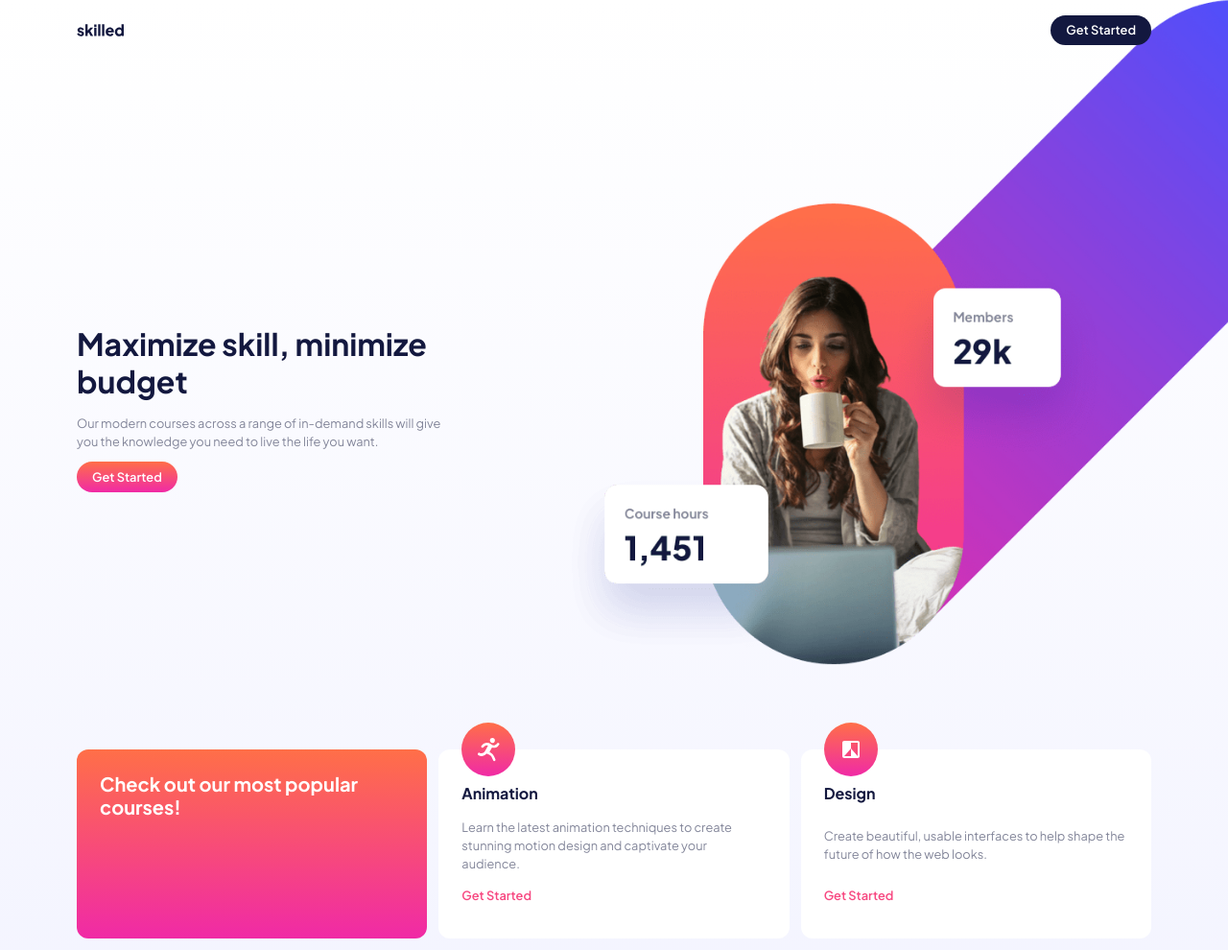
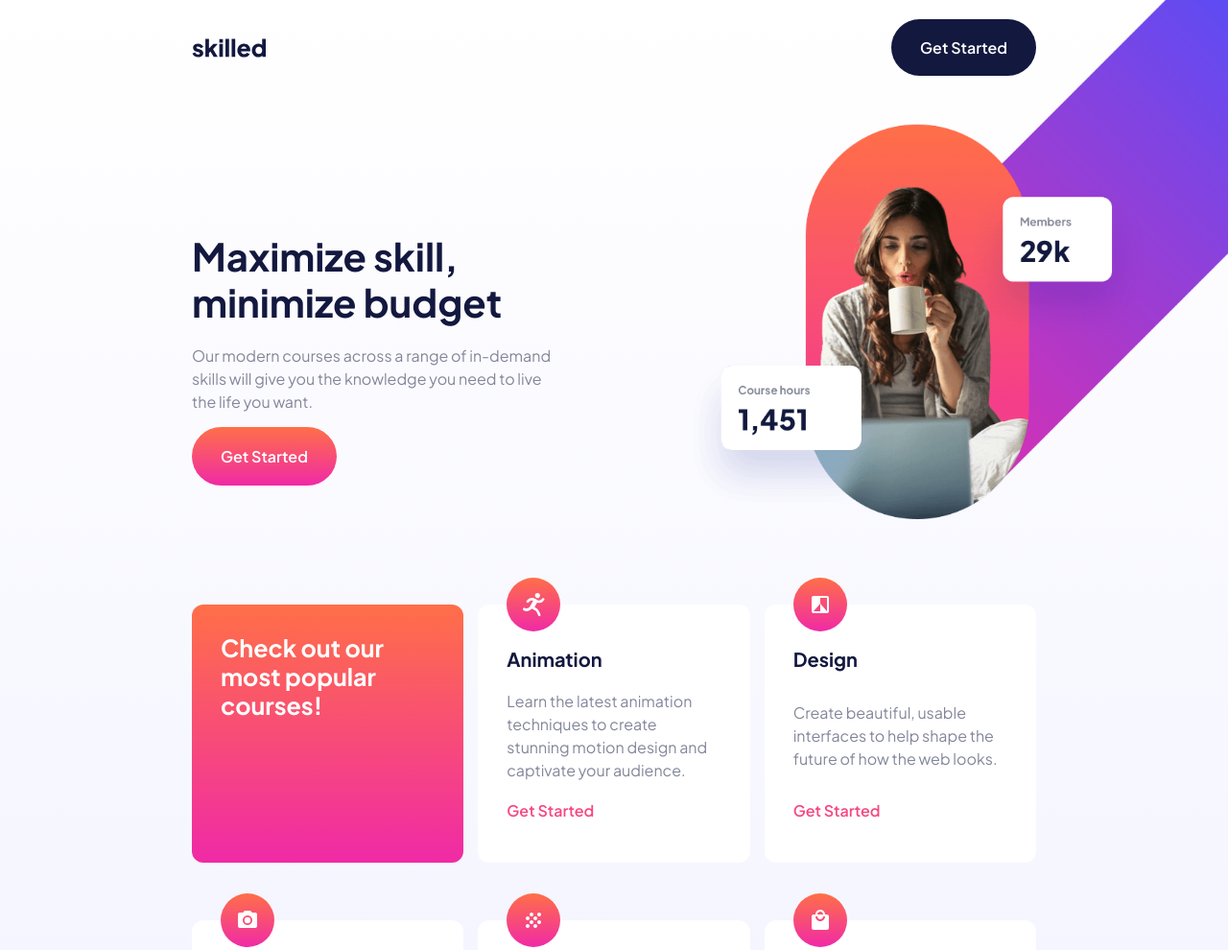
Before and after one commit to canasmh/skilled-landing-page, a website: page index.html in a window 1280 px wide. Shown: the top 990 px of the page at 96% size. Drawn offline with Linux system fonts and the light colour scheme.

Commit message:
Fix layout for desktop

```diff
--- a/assets/scss/_base.scss
+++ b/assets/scss/_base.scss
@@ -10,7 +10,7 @@ $color-body-background: linear-gradient(#FFFFFF, #F0F1FF);
 $font-primary: 'Plus Jakarta Sans', sans-serif;
 $section-padding-small: 0 2rem;
 $section-padding-medium: 0 5rem;
-$section-padding-large: 0 10rem;
+$section-padding-large: 0 20rem;
 
 *,
 *::after,
@@ -23,13 +23,9 @@ $section-padding-large: 0 10rem;
 html {
     box-sizing: border-box;
     font-size: 62.5%;
-    @media only screen and (min-width: 600px) {
-        font-size: 56.25%
-    }
-
-    @media only screen and (min-width: 900px) {
-        font-size: 50%
-    }
+    // @media only screen and (min-width: 600px) {
+    //     font-size: 56.25%
+    // }
 }
 
 body {
--- a/assets/scss/_btn.scss
+++ b/assets/scss/_btn.scss
@@ -10,6 +10,10 @@
         font-size: 1.6rem;
         z-index: 10;
         cursor: pointer;
+
+        @media only screen and (min-width: 900px) {
+            padding: 2rem 3rem;
+        }
     }
 
     &--blue {
--- a/assets/scss/_footer.scss
+++ b/assets/scss/_footer.scss
@@ -21,6 +21,6 @@
     margin-top: 7rem;
 
     &__logo {
-        height: 1.6rem;
+        height: 2rem;
     }
 }
--- a/assets/scss/_header.scss
+++ b/assets/scss/_header.scss
@@ -22,10 +22,14 @@
 
     &__text {
         margin-bottom: 2.5rem;
+
+        @media only screen and (min-width: 900px) {
+            margin-bottom: 3.5rem;
+        }
     }
 
     &__logo {
-        height: 1.6rem;
+        height: 2rem;
     }
 
     &__img, & picture img {
@@ -63,9 +67,9 @@
         }
 
         &__img, & picture img {
-            margin-top: -7.5rem;
-            margin-right: -35rem;
-            width: 70vw;
+            margin-top: -10rem;
+            margin-right: -40rem;
+            width: 60vw;
         }
     }
 }
```
Also changed, not shown: assets/css/style.css.
